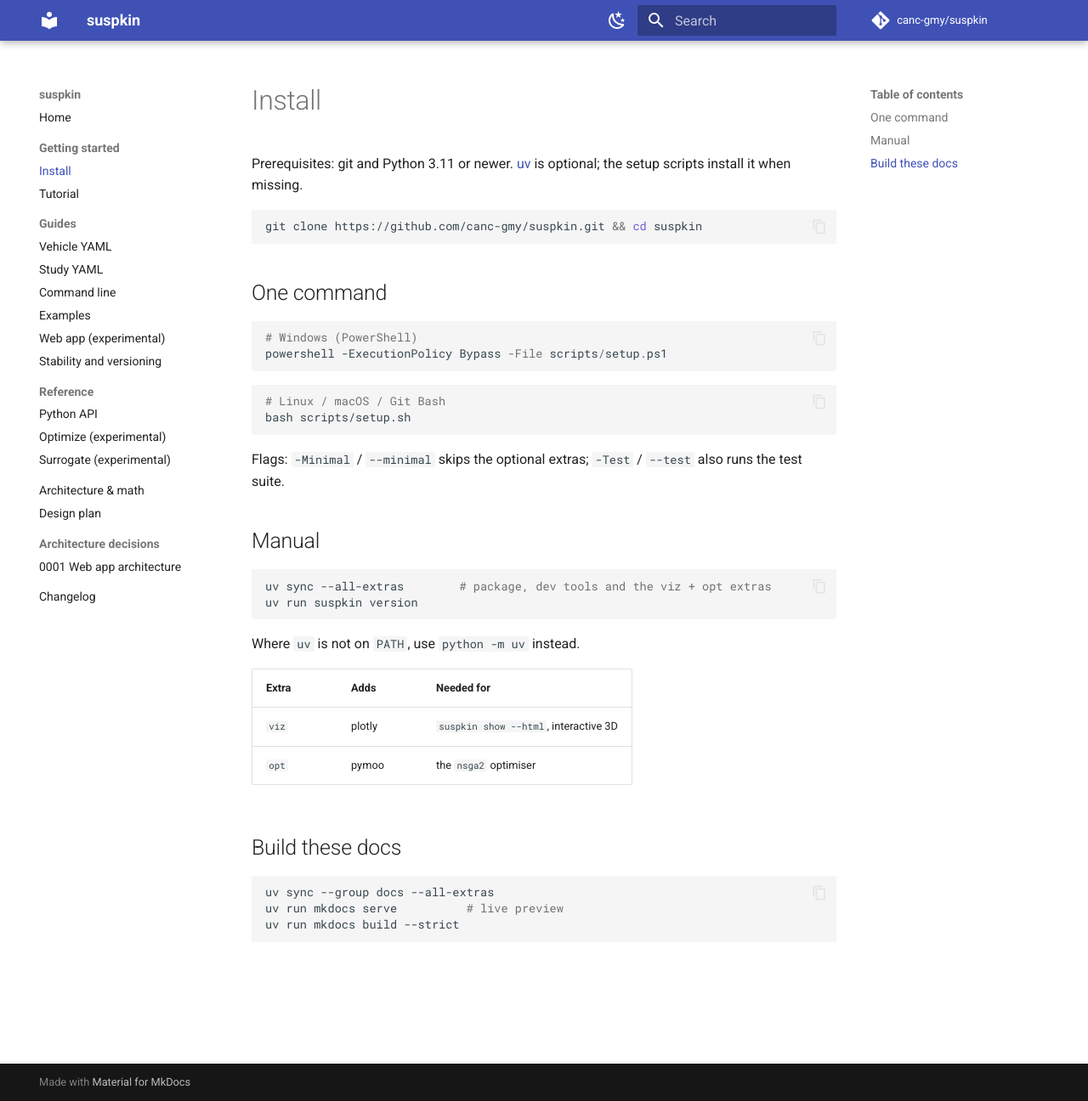
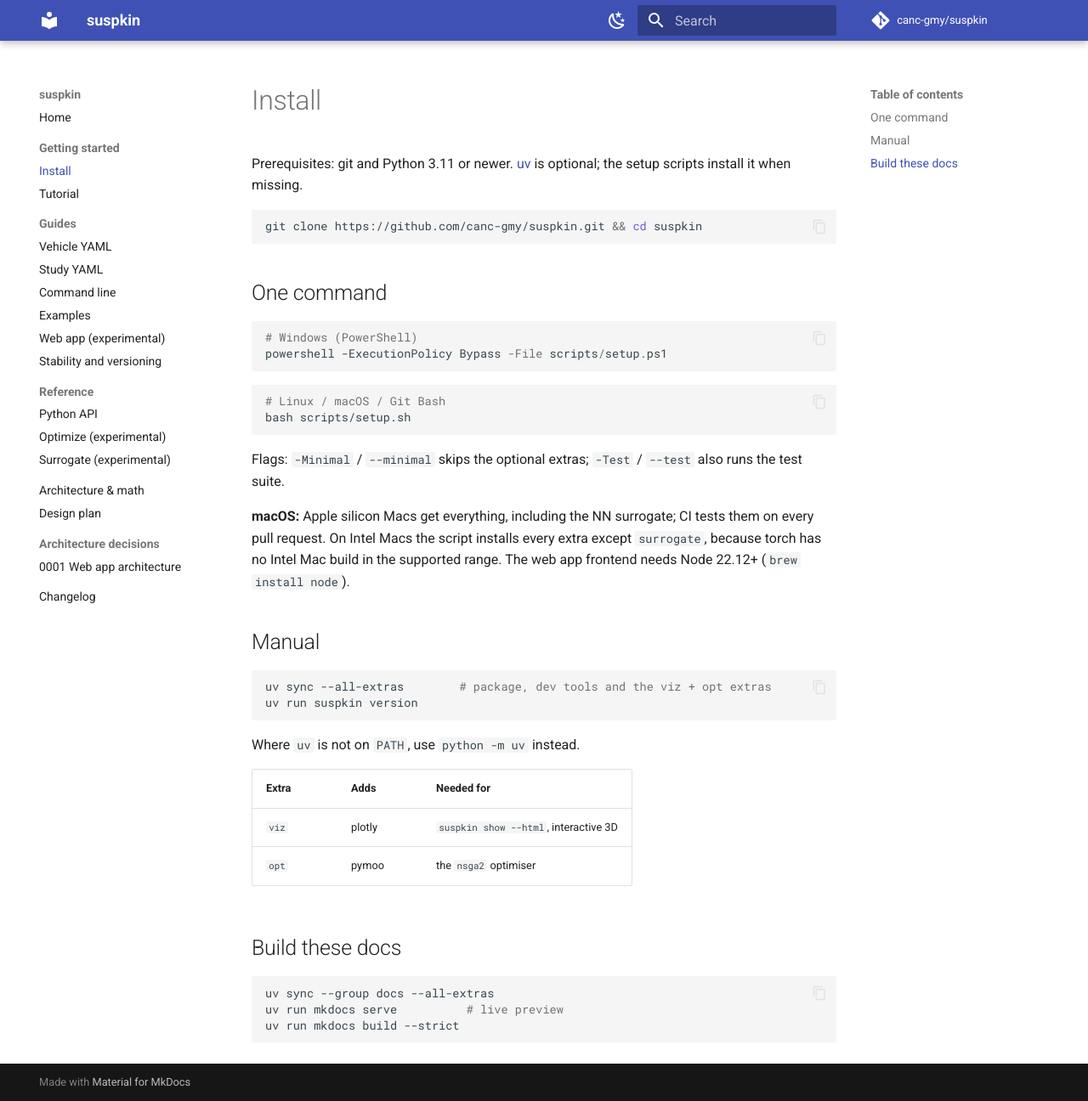
Before and after one commit to canc-gmy/suspkin, an MkDocs documentation site: the page built from docs/getting-started/install.md, in a window 1280 px wide and 1296 px high. Shown: the whole window at 85% size. Built offline with MkDocs 1.6.1 and Material for MkDocs 9.7.7, drawn with Linux system fonts in a browser that asks for light colours; comment, search, counter and statistics services are not loaded.

Commit message:
ci: test on macOS (Apple silicon); Intel Mac fallback in setup.sh
- CI test matrix gains macos-latest for Python 3.11-3.13.
- setup.sh skips only the torch-based surrogate extra on Intel Macs,
  where torch 2.6 has no wheels, instead of failing.
- Install guide notes macOS support.

Co-Authored-By: Claude Opus 5.5 <noreply@anthropic.com>

````diff
--- a/docs/getting-started/install.md
+++ b/docs/getting-started/install.md
@@ -22,6 +22,11 @@ bash scripts/setup.sh
 Flags: `-Minimal` / `--minimal` skips the optional extras; `-Test` / `--test` also runs the
 test suite.
 
+**macOS:** Apple silicon Macs get everything, including the NN surrogate; CI tests them on
+every pull request. On Intel Macs the script installs every extra except `surrogate`, because
+torch has no Intel Mac build in the supported range. The web app frontend needs Node 22.12+
+(`brew install node`).
+
 ## Manual
 
 ```bash
````
Also changed, not shown: 2 other files.
